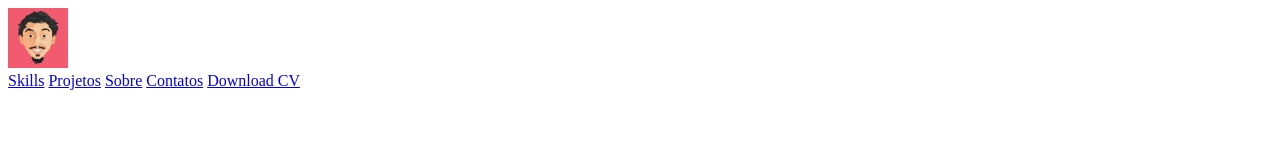
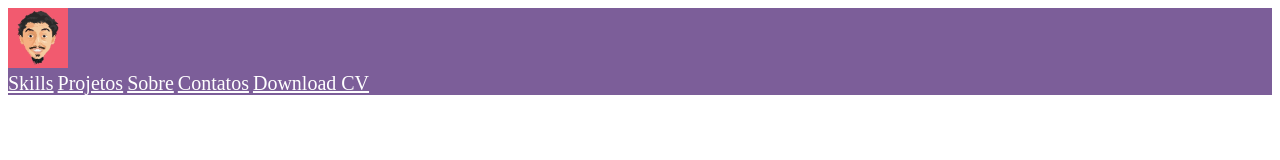
Before and after one commit to VictorCreste/HTML-feliz, a plain HTML site: page novo/index.html in a window 1280 px wide. Drawn offline with Linux system fonts and the light colour scheme.

Commit message:
Tags de html e css

```diff
--- /dev/null
+++ b/novo/estilo/style.css
@@ -0,0 +1,8 @@
+header {
+    background-color: #7C5E99;
+}
+
+a {
+    color: white;
+    font-size: 20px;
+}
--- a/novo/index.html
+++ b/novo/index.html
@@ -1,20 +1,21 @@
 <!DOCTYPE html>
-<html lang="pt-br">
+<html lang="pt-BR">
 <head>
     <meta charset="UTF-8">
     <meta http-equiv="X-UA-Compatible" content="IE=edge">
     <meta name="viewport" content="width=device-width, initial-scale=1.0">
-    <title>Pagina</title>
+    <title>Curso de html feliz :3</title>
+    <link rel="stylesheet" href="/novo/estilo/style.css">
 </head>
 <body>
     <header> <!--Cabeça do site-->
         <img src="img/logo.png" alt="Logo">
         <nav> <!-- navigation/Menus-->
-            <a href="#">Skills</a>
+            <a href="#" lang="en">Skills</a>
             <a href="#">Projetos</a>
             <a href="#">Sobre</a>
             <a href="#">Contatos</a>
-            <a href="#">Download CV</a>
+            <a href="#" lang="en">Download CV</a>
         </nav>
 
     </header>
```
